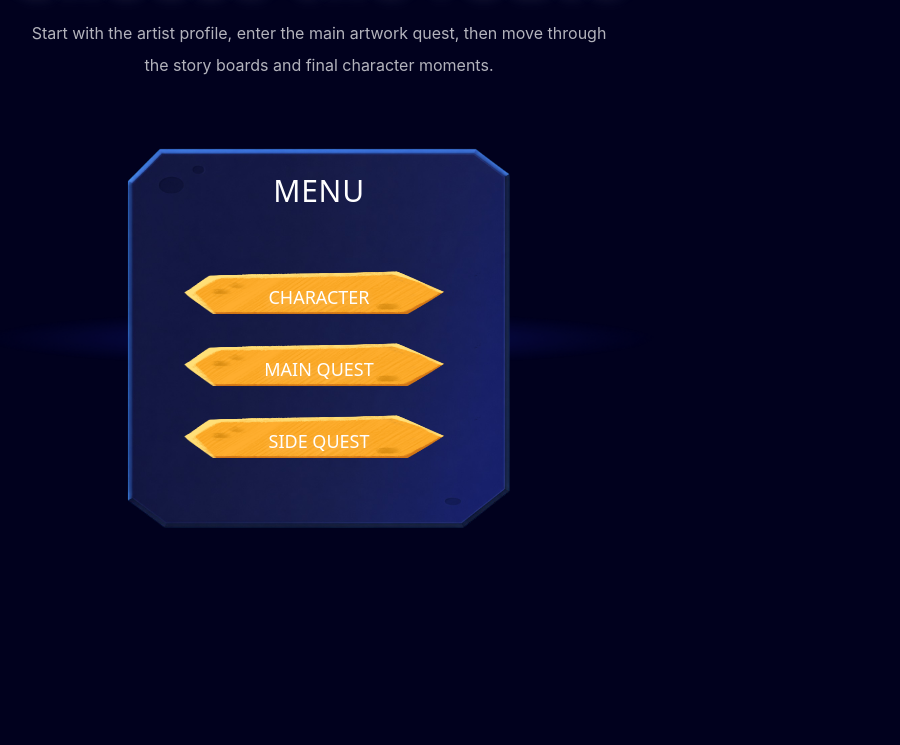
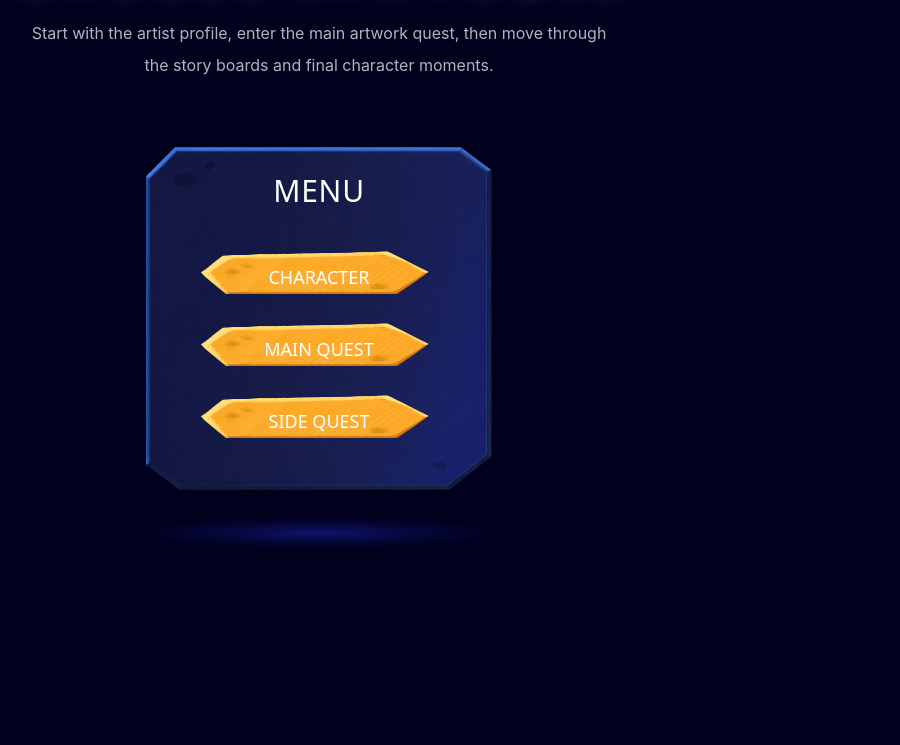
Before and after one commit to Thiendeptrai169/Ng-Hang-Portfolio, a website built with Vite: page index.html in a window 1280 px wide. Shown: the part 1240-1985 px from the top of the page, without its empty margins (321-1221 px from the left). Built offline with nearby package versions, Linux system fonts and the light colour scheme; grey boxes are pictures that could not be loaded.

Commit message:
Update index.html

```diff
--- a/index.html
+++ b/index.html
@@ -114,12 +114,13 @@
             character moments.
           </p>
 
-          <div class="relative mx-auto mt-12 w-full max-w-[420px]">
-            <img class="absolute left-1/2 top-1/2 -z-10 w-[160%] max-w-none -translate-x-1/2 -translate-y-1/2 opacity-80 mix-blend-screen"
-              src="assets/artwork/galaxy-space.png" width="800" height="200" alt="" loading="lazy" decoding="async" />
+          <div class="relative mx-auto mt-12 w-full max-w-[380px]">
+            <img style="bottom: -40px;"
+              class="absolute left-1/2 -z-10 w-auto -translate-x-1/2 opacity-80 mix-blend-screen"
+              src="assets/artwork/galaxy-space.png" width="699" height="58" alt="" loading="lazy" decoding="async" />
             <div class="relative">
-              <img class="w-full" src="assets/artwork/menu-board.png" width="479" height="479"
-                alt="" loading="lazy" decoding="async" />
+              <img class="w-full" src="assets/artwork/menu-board.png" width="639" height="639" alt="" loading="lazy"
+                decoding="async" />
               <div class="absolute inset-0 flex flex-col items-center px-9 py-9 sm:px-12 sm:py-11">
                 <h3 class="font-display text-2xl uppercase tracking-wide text-white sm:text-3xl">Menu</h3>
                 <div class="mt-6 flex w-full flex-1 flex-col items-center justify-center gap-5">
```
